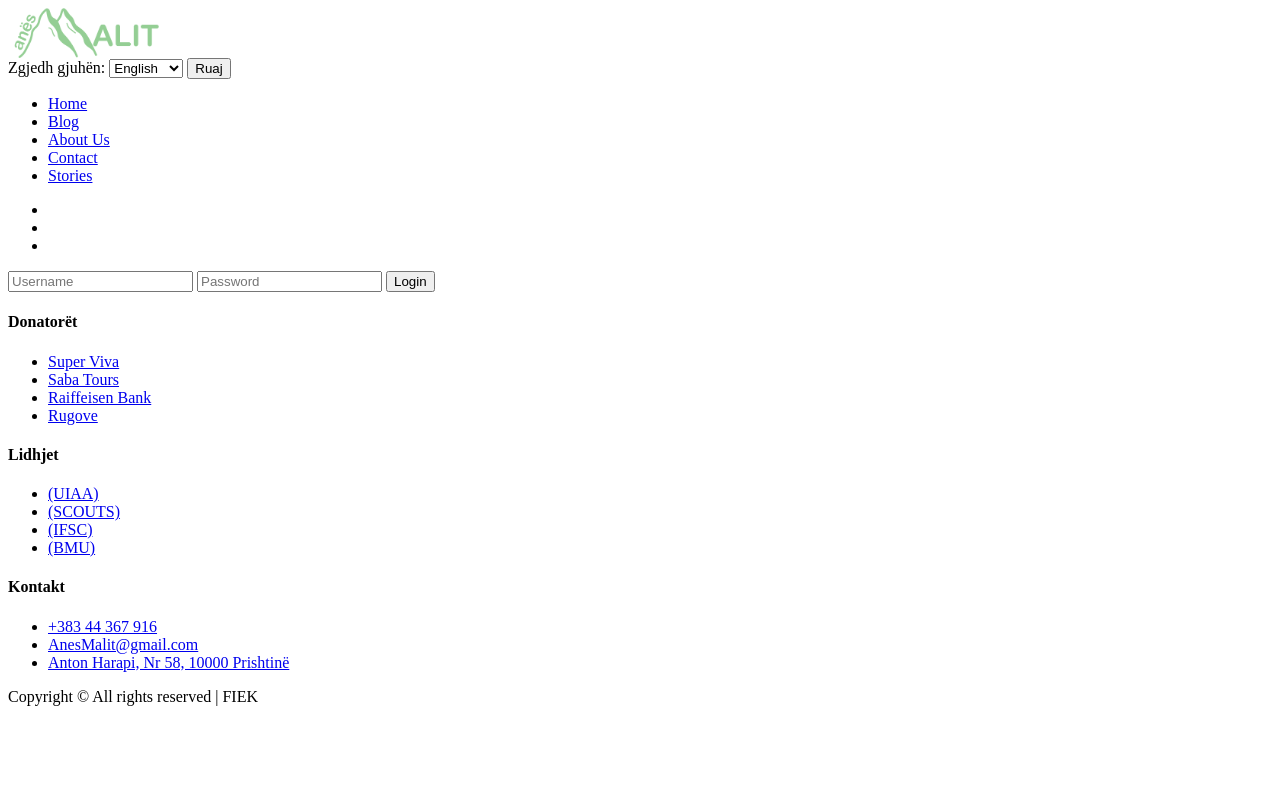
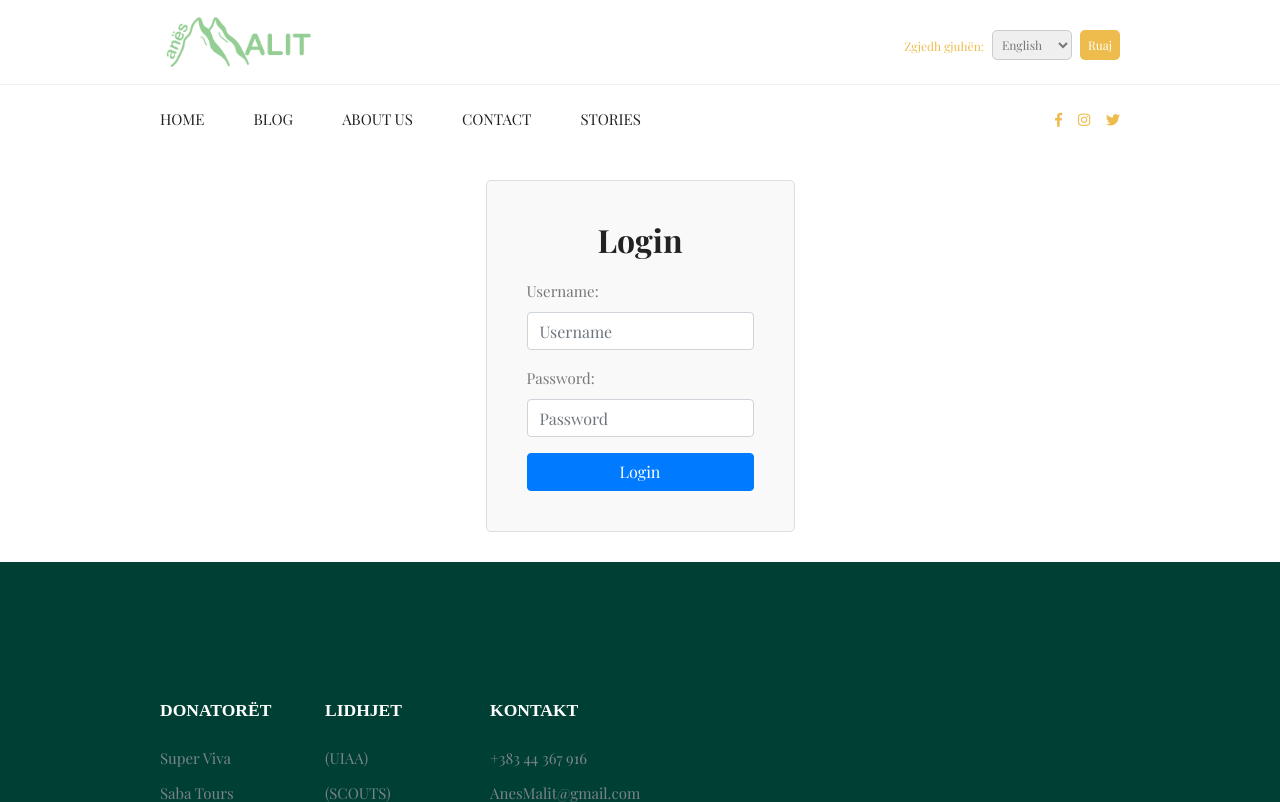
Before and after one commit to didiellzaza/AnesMalit_Web2, a PHP site: page /views/user/login.php in a window 1280 px wide. Shown: the top 802 px of the page. Before the commit the page ends 706 px from the top, so only its background shows below. Run offline with PHP 8.4, Linux system fonts and the light colour scheme; some web fonts are replaced.

Commit message:
login file

```diff
--- a/views/user/login.php
+++ b/views/user/login.php
@@ -1,25 +1,79 @@
+
 <?php
-
 if (session_status() === PHP_SESSION_NONE) {
     session_start();
 }
 
-
 $currentPage = basename($_SERVER['SCRIPT_NAME']);
-
-
 $language = isset($_SESSION['language']) ? $_SESSION['language'] : 'en';
-
 
 if ($_SERVER['REQUEST_METHOD'] === 'POST' && isset($_POST['language'])) {
     $language = $_POST['language'];
     $_SESSION['language'] = $language;
 }
 ?>
-<?php include '../layouts/header.php'; ?>
-<form action="login.php" method="POST">
-    <input type="text" name="username" placeholder="Username" required>
-    <input type="password" name="password" placeholder="Password" required>
-    <input type="submit" value="Login">
-</form>
-<?php include '../layouts/footer.php'; ?>
+<!DOCTYPE html>
+<html lang="en">
+
+<head>
+    <meta charset="UTF-8">
+    <meta name="viewport" content="width=device-width, initial-scale=1.0">
+    <meta http-equiv="X-UA-Compatible" content="ie=edge">
+    <title>Anes Malit</title>
+
+    <link rel="icon" href="../../img/favicon.png" type="image/png">
+    <link rel="stylesheet" href="../../libs/bootstrap/bootstrap.min.css">
+    <link rel="stylesheet" href="../../libs/fontawesome/css/all.min.css">
+    <link rel="stylesheet" href="../../libs/themify-icons/themify-icons.css">
+    <link rel="stylesheet" href="../../libs/linericon/stylee.css">
+    <link rel="stylesheet" href="../../css/style.css">
+    <link rel="stylesheet" href="../../css/langstyle.css">
+    <style>
+        .form-wrapper {
+            padding-top: 180px;
+            padding-bottom:30px;
+            display: flex;
+            justify-content: center;
+        }
+        .form-container {
+            max-width: 400px;
+            padding: 40px;
+            border: 1px solid #ddd;
+            border-radius: 5px;
+            background-color: #f9f9f9;
+        }
+        .form-container h2 {
+            text-align: center;
+            margin-bottom: 20px;
+        }
+    </style>
+</head>
+
+<body>
+    <?php include '../layouts/header.php'; ?>
+
+    <div class="form-wrapper">
+        <div class="form-container">
+            <h2>Login</h2>
+            <form action="register.php" method="POST">
+                <div class="form-group">
+                    <label for="username">Username:</label>
+                    <input type="text" id="username" name="username" class="form-control" placeholder="Username" required>
+                </div>
+                <div class="form-group">
+                    <label for="password">Password:</label>
+                    <input type="password" id="password" name="password" class="form-control" placeholder="Password" required>
+                </div>
+                <button type="submit" class="btn btn-primary btn-block">Login</button>
+            </form>
+        </div>
+    </div>
+
+    <?php include '../layouts/footer.php'; ?>
+
+    <script src="../../libs/jquery/jquery-3.2.1.min.js"></script>
+    <script src="../../libs/bootstrap/bootstrap.bundle.min.js"></script>
+    <script src="../../js/main.js"></script>
+</body>
+
+</html>
```
